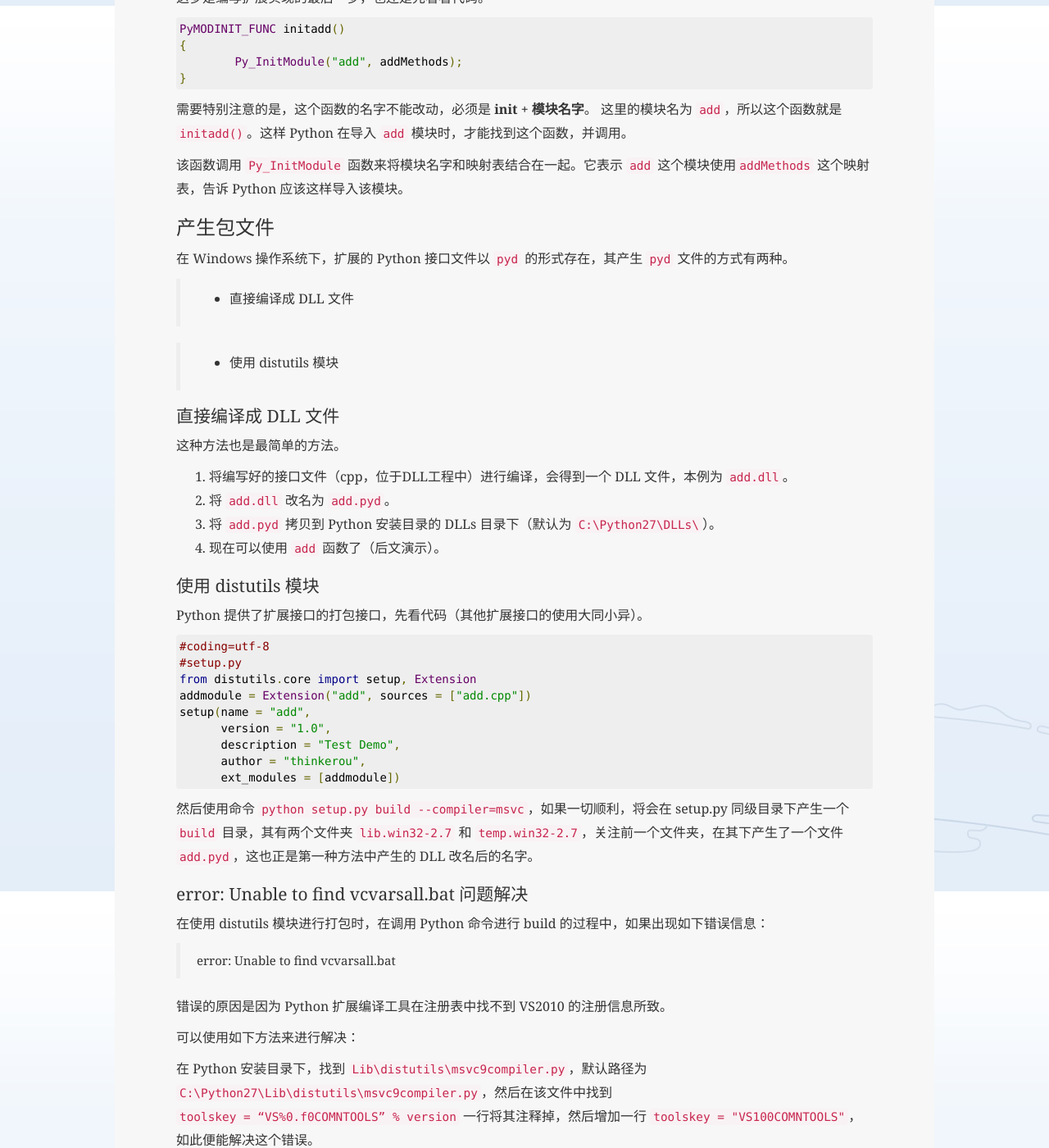
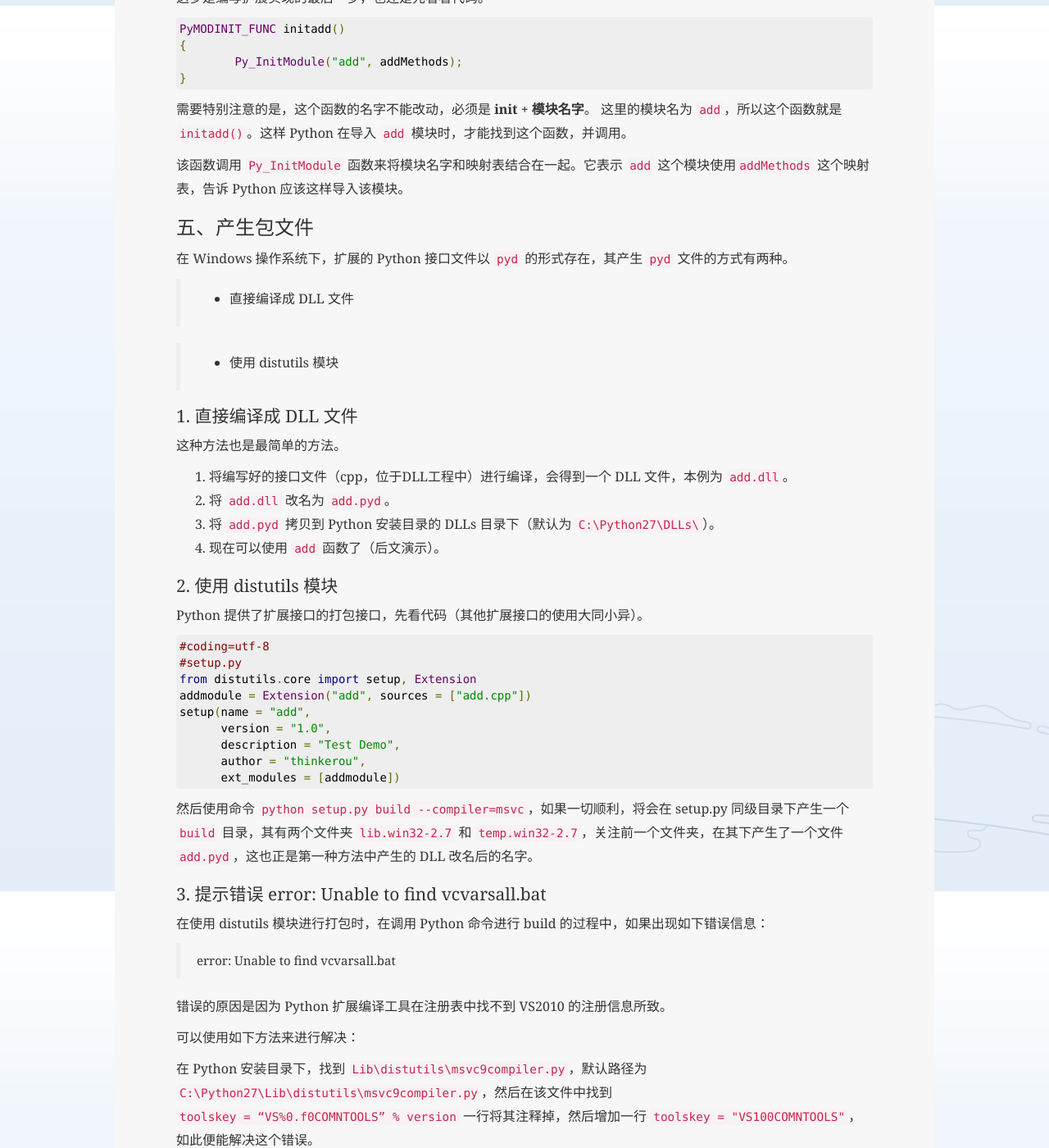
Before and after one commit to thinkerou/thinkerou, a Jekyll site: the page built from _posts/2015-04-24-Using-CandCPP-Extension-Python.md, in a window 1280 px wide and 1400 px high, scrolled down 3233 px. Shown: the whole window at 82% size. Built offline with Jekyll 4.4.1, drawn with Linux system fonts in a browser that asks for light colours; Markdown is read by kramdown in place of the engine named in the settings; comment, search, counter and statistics services are not loaded; some of the changed text lies outside the part shown.

Commit message:
change paper

```diff
--- a/_layouts/default.html
+++ b/_layouts/default.html
@@ -21,7 +21,7 @@
     <div class="page-container">
     <div class="page-heading">
         <div class="page-brand">
-            <h2>我相信，那一切都是种子，只有经过埋葬，才有生机。</h2>
+            <h2>越努力 => 越幸运</h2>
         </div>
         <div class="page-navbar">
             <div class="page-navbar-container">
--- a/_posts/2015-04-24-Using-CandCPP-Extension-Python.md
+++ b/_posts/2015-04-24-Using-CandCPP-Extension-Python.md
@@ -70,7 +70,7 @@
 > 实现一个 `add` 函数，接受三个整形参数，求其和并返回。
 
 
-### 实现接口函数
+### 1. 实现接口函数
 
 先看代码，然后进行说明。
 
@@ -97,7 +97,7 @@
 
 接口函数必须返回结果，其类型可以是 C/C++ 类型或是自定义类型，但是最后都必须把其转换成 `PyObject*`， 让 Python 认识这个对象，这个类型转换使用函数 `Py_BuildValue`来完成，该函数是函数 `PyArg_ParseTuple` 的逆过程。它的第一个参数和 `PyArg_ParseTuple` 的第二个参数一样，都是格式化符号，第二个参数是需要转换的参数，函数 `Py_BuildValue` 会把所有的返回只组装成一个 tuple 给Python 所用。
 
-### 定义方法列表
+### 2. 定义方法列表
 
 同样，还是先看示例代码，再进行解释说明。
 
@@ -119,7 +119,7 @@
 
 需要注意的是：这个列表必须以 `{ NULL, NULL, 0, NULL }` 形式结束。
 
-### 实现初始化函数
+### 3. 实现初始化函数
 
 这步是编写扩展实现的最后一步，也还是先看看代码。
 
@@ -132,7 +132,7 @@
 
 该函数调用 `Py_InitModule` 函数来将模块名字和映射表结合在一起。它表示 `add` 这个模块使用`addMethods` 这个映射表，告诉 Python 应该这样导入该模块。
 
-## 产生包文件
+## 五、产生包文件
 
 在 Windows 操作系统下，扩展的 Python 接口文件以 `pyd` 的形式存在，其产生 `pyd` 文件的方式有两种。
 
@@ -140,7 +140,7 @@
 
 > + 使用 distutils 模块
 
-### 直接编译成 DLL 文件
+### 1. 直接编译成 DLL 文件
 
 这种方法也是最简单的方法。
 
@@ -149,7 +149,7 @@
 3. 将 `add.pyd` 拷贝到 Python 安装目录的 DLLs 目录下（默认为 `C:\Python27\DLLs\`）。
 4. 现在可以使用 `add` 函数了（后文演示）。
 
-### 使用 distutils 模块
+### 2. 使用 distutils 模块
 
 Python 提供了扩展接口的打包接口，先看代码（其他扩展接口的使用大同小异）。
 
@@ -165,7 +165,7 @@
 
 然后使用命令 `python setup.py build --compiler=msvc`，如果一切顺利，将会在 setup.py 同级目录下产生一个 `build` 目录，其有两个文件夹 `lib.win32-2.7` 和 `temp.win32-2.7`，关注前一个文件夹，在其下产生了一个文件 `add.pyd`，这也正是第一种方法中产生的 DLL 改名后的名字。
 
-### error: Unable to find vcvarsall.bat 问题解决
+### 3. 提示错误 error: Unable to find vcvarsall.bat
 
 在使用 distutils 模块进行打包时，在调用 Python 命令进行 build 的过程中，如果出现如下错误信息：
 
```
Also changed, not shown: other parts of _posts/2015-04-24-Using-CandCPP-Extension-Python.md (+12 -11 lines).
